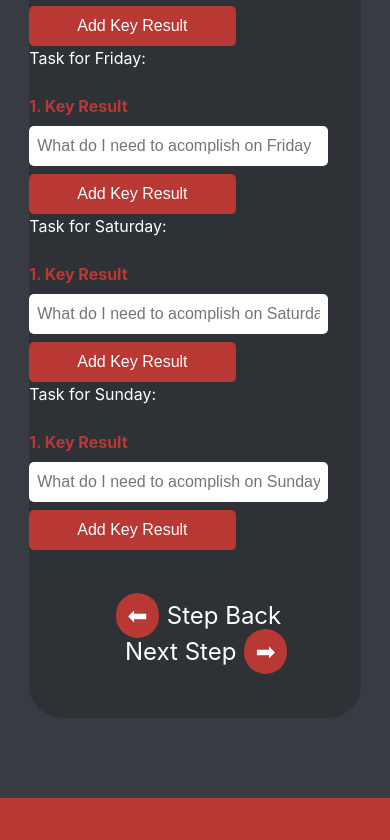
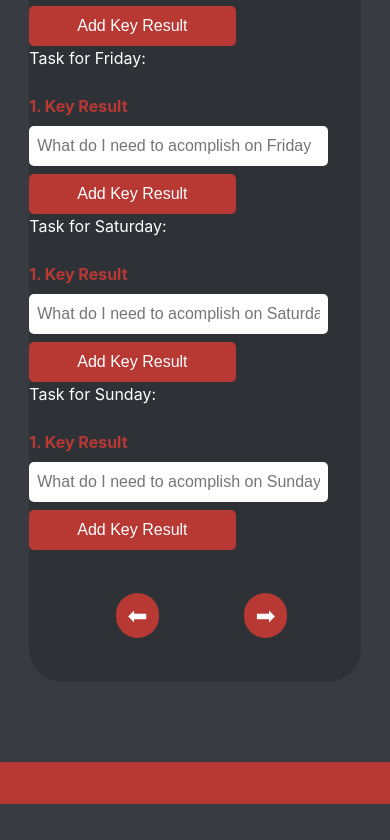
Before and after one commit to 12monthsOfPrototype/goalpresent, a Next.js app: page /goal/week in a window 390 px wide. Shown: the part 2078-2918 px from the top of the page. After the commit the page ends 2882 px from the top, so only its background shows below. Built offline with nearby package versions, Linux system fonts and the light colour scheme.

Commit message:
style for mobile

```diff
--- a/components/goal/buttons.js
+++ b/components/goal/buttons.js
@@ -5,8 +5,8 @@ import Router from 'next/router';
 const buttons = ({ nextLink, hasBackButton }) => {
   return (
     <>
-      <div className="row m-5 px-4 w-75">
-        <div className="col-md-6">
+      <div className="row m-5 px-4 w-75 d-flex align-items-center justify-content-center">
+        <div className="col-md-6 w-50">
           {hasBackButton && (
             <a
               className="link-back"
@@ -14,14 +14,16 @@ const buttons = ({ nextLink, hasBackButton }) => {
                 Router.back();
               }}
             >
-              Step Back
+              <span className="d-none d-lg-inline-block">Step Back</span>
             </a>
           )}
         </div>
 
-        <div className="col-md-6 text-right">
+        <div className="col-md-6 text-right w-50">
           <Link href={nextLink}>
-            <a className="link">Next Step</a>
+            <a className="link">
+              <span className="d-none d-lg-inline-block">Next Step</span>
+            </a>
           </Link>
         </div>
       </div>
```
